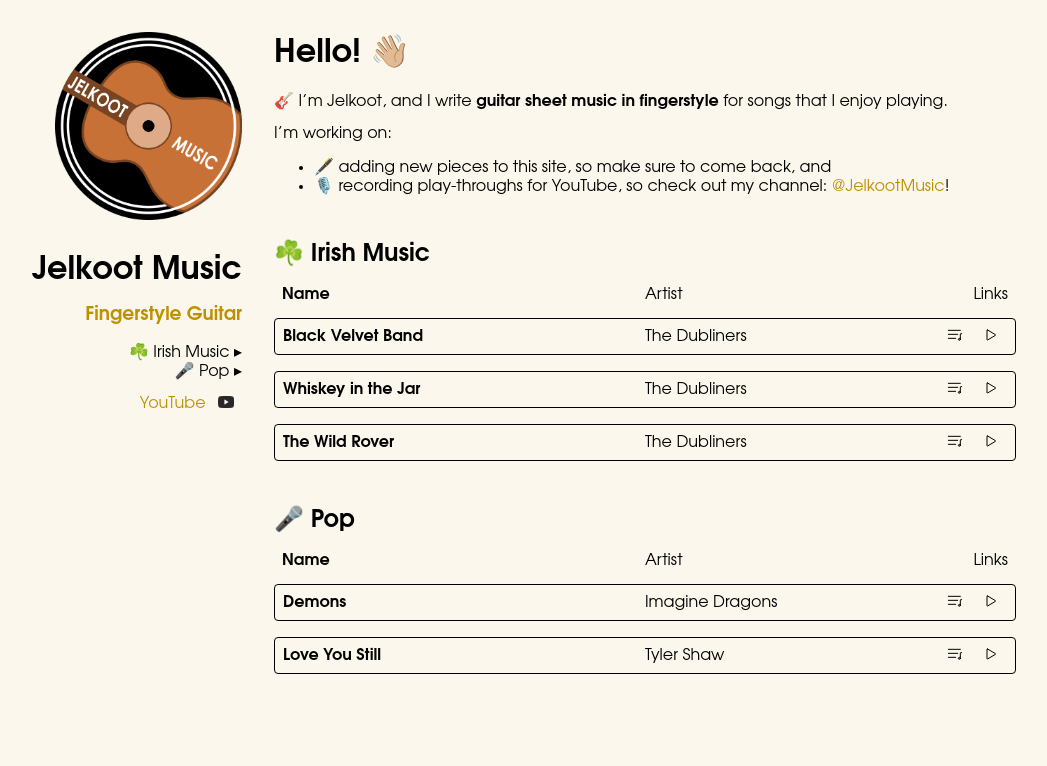
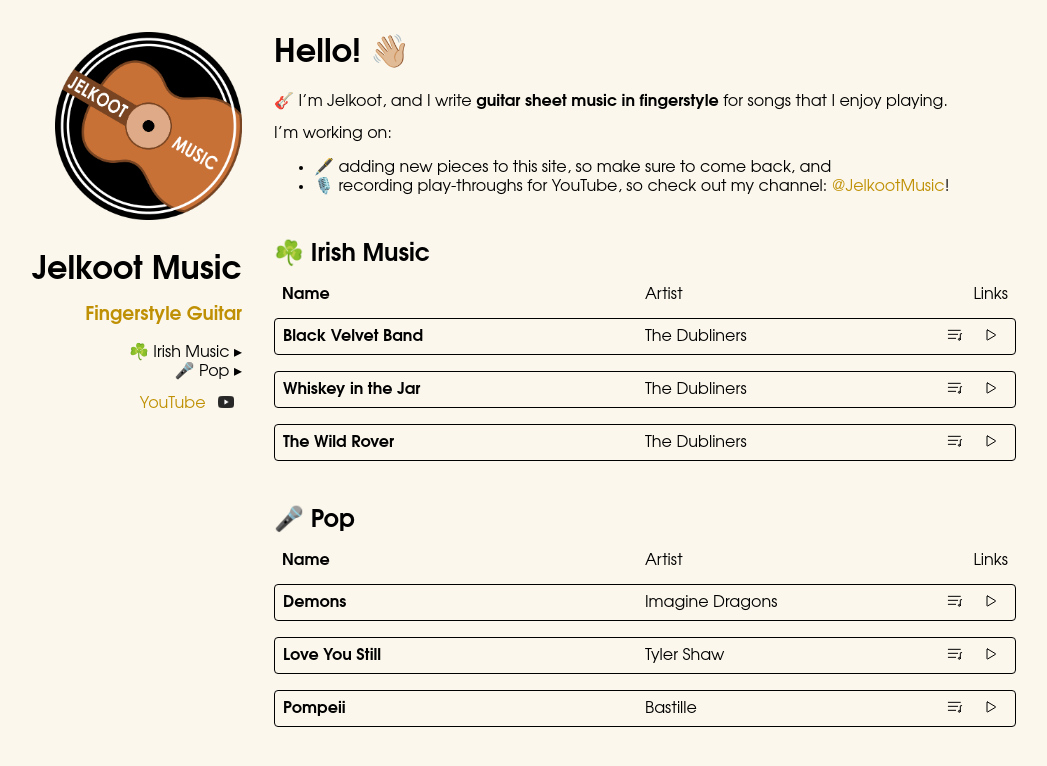
Before and after one commit to jelkoot/jelkoot.github.io, a Jekyll site: the page built from index.md, in a window 1280 px wide. Shown: the top 766 px of the page, without its empty margins (136-1183 px from the left). Built offline with Jekyll 4.4.1, drawn with Linux system fonts in a browser that asks for light colours.

Commit message:
Add Pompeii

```diff
--- a/_data/music.yaml
+++ b/_data/music.yaml
@@ -25,3 +25,7 @@
         artist: Tyler Shaw
         sheet: assets/sheets/pop/tyler_shaw-love_you_still.pdf
         link: https://youtu.be/YTCDi5N9IpI
+      - name: Pompeii
+        artist: Bastille
+        sheet: assets/sheets/pop/bastille-pompeii.pdf
+        link: https://youtu.be/fcj59FonTMs
```
Also changed, not shown: 1 other file.
